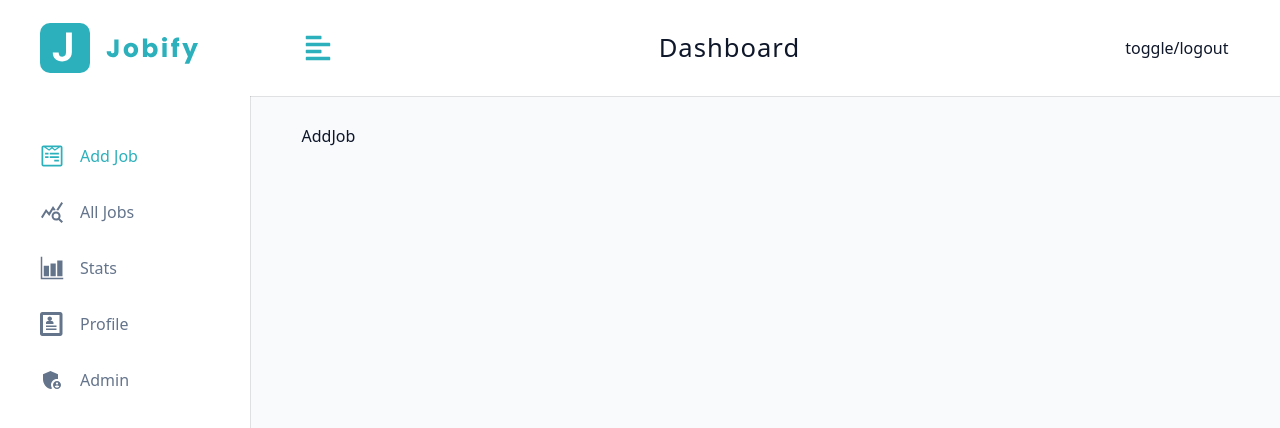
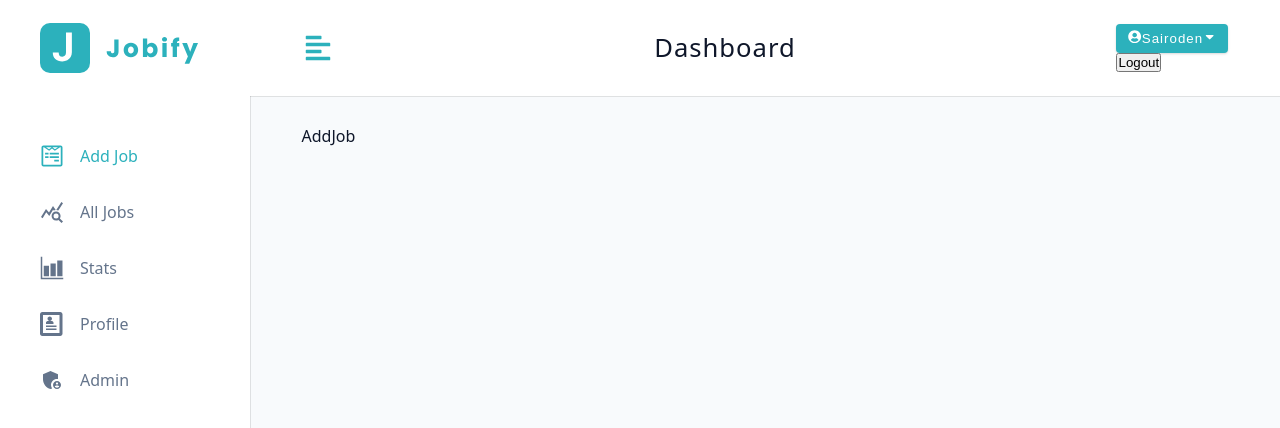
Before and after one commit to Sairoden/Jobify, a React (Vite) app in the folder frontend/: page /dashboard in a window 1280 px wide. Shown: the top 428 px of the page. Built offline with nearby package versions, Linux system fonts and the light colour scheme.

Commit message:
Implement logout container

```diff
--- a/frontend/src/assets/wrappers/LogoutContainer.js
+++ b/frontend/src/assets/wrappers/LogoutContainer.js
@@ -1,4 +1,4 @@
-import styled from 'styled-components';
+import styled from "styled-components";
 
 const Wrapper = styled.div`
   position: relative;
--- /dev/null
+++ b/frontend/src/features/dashboard/LogoutContainer.jsx
@@ -0,0 +1,37 @@
+// REACT & LIBRARIES
+import { useState } from "react";
+
+// STYLES
+import { FaUserCircle, FaCaretDown } from "react-icons/fa";
+
+// CONTEXTS
+import { useDashboardContext } from "../../contexts";
+
+function LogoutContainer() {
+  const { user, logoutUser } = useDashboardContext();
+  const [showLogout, setShowLogout] = useState(false);
+
+  return (
+    <div>
+      <button
+        type="button"
+        className="btn logout-btn"
+        onClick={() => {
+          setShowLogout(prevLogout => !prevLogout);
+        }}
+      >
+        <FaUserCircle />
+        {user?.name}
+        <FaCaretDown />
+      </button>
+
+      <div className={`dropdown ${showLogout && "show-dropdown"}`}>
+        <button type="button" className="dropdown-btn" onClick={logoutUser}>
+          Logout
+        </button>
+      </div>
+    </div>
+  );
+}
+
+export default LogoutContainer;
--- a/frontend/src/features/index.js
+++ b/frontend/src/features/index.js
@@ -1,3 +1,4 @@
 // DASHBOARD
 export { default as BigSideBar } from "./dashboard/BigSideBar";
 export { default as SmallSideBar } from "./dashboard/SmallSideBar";
+export { default as LogoutContainer } from "./dashboard/LogoutContainer";
--- a/frontend/src/ui/Navbar.jsx
+++ b/frontend/src/ui/Navbar.jsx
@@ -1,6 +1,9 @@
 // STYLES
 import styled from "styled-components";
 import { FaAlignLeft } from "react-icons/fa";
+
+// FEATURES COMPONENTS
+import { LogoutContainer } from "../features";
 
 // UI COMPONENTS
 import { Logo } from "../ui";
@@ -22,7 +25,9 @@ function Navbar() {
           <h4 className="logo-text">Dashboard</h4>
         </div>
 
-        <div className="btn-container">toggle/logout</div>
+        <div className="btn-container">
+          <LogoutContainer />
+        </div>
       </div>
     </StyledNavbar>
   );
```
